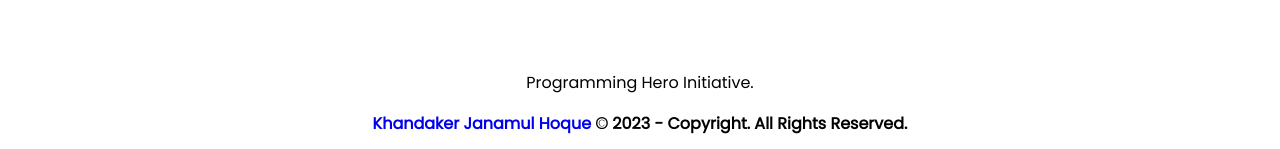
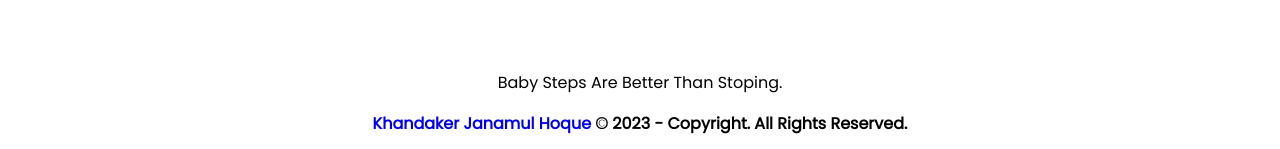
Before and after one commit to Janamul/developer-portfolio, a plain HTML site: page index.html in a window 1280 px wide. Shown: the part 2138-2287 px from the top of the page. Drawn offline with Linux system fonts and the light colour scheme.

Commit message:
Baby Steps Update

```diff
--- a/index.html
+++ b/index.html
@@ -54,7 +54,9 @@
     </section>
 </body>
 <footer>
-    <p>Programming Hero Initiative.</p>
+
+<!--     <p>Programming Hero Initiative.</p> -->
+    <p>Baby Steps Are Better Than Stoping.</p>
     <p><strong><a href="#"> Khandaker Janamul Hoque </a>&copy; 2023 - Copyright. All Rights Reserved.</strong></p>
 </footer>
 </html>
```
